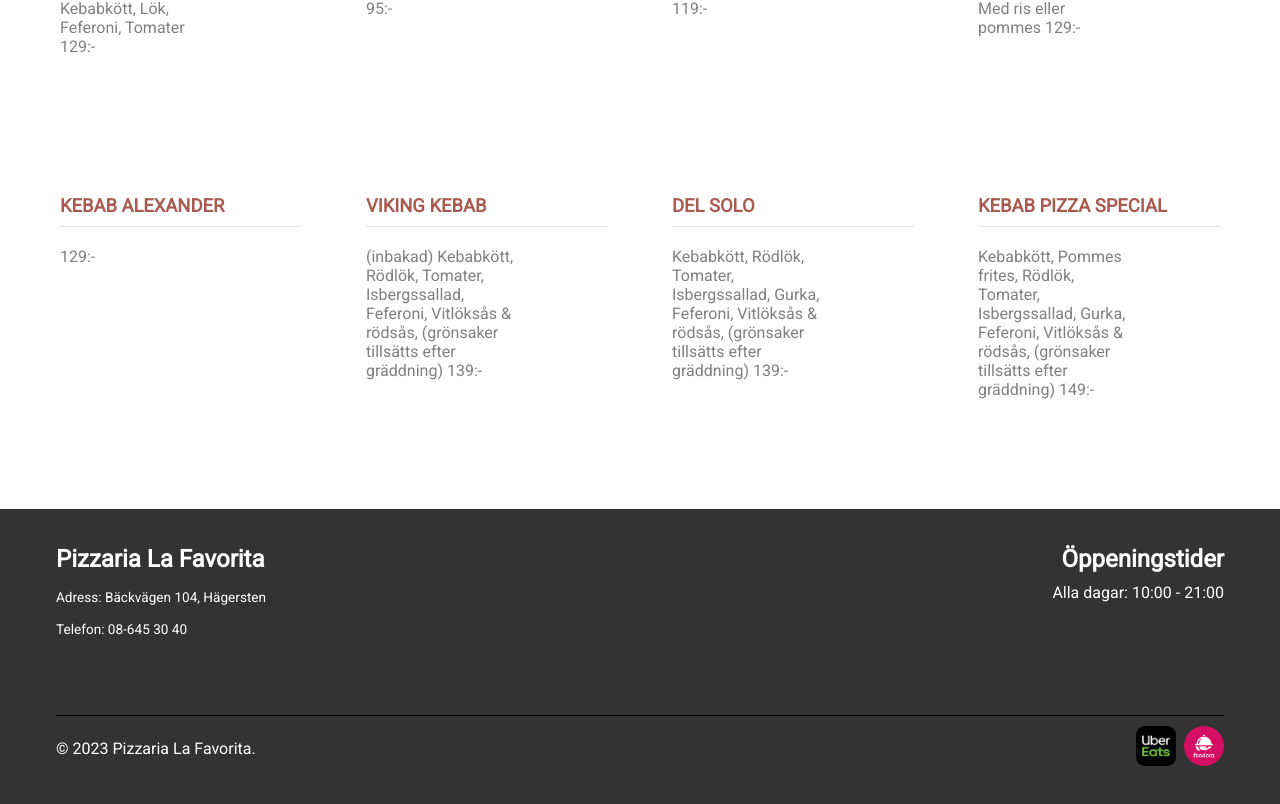
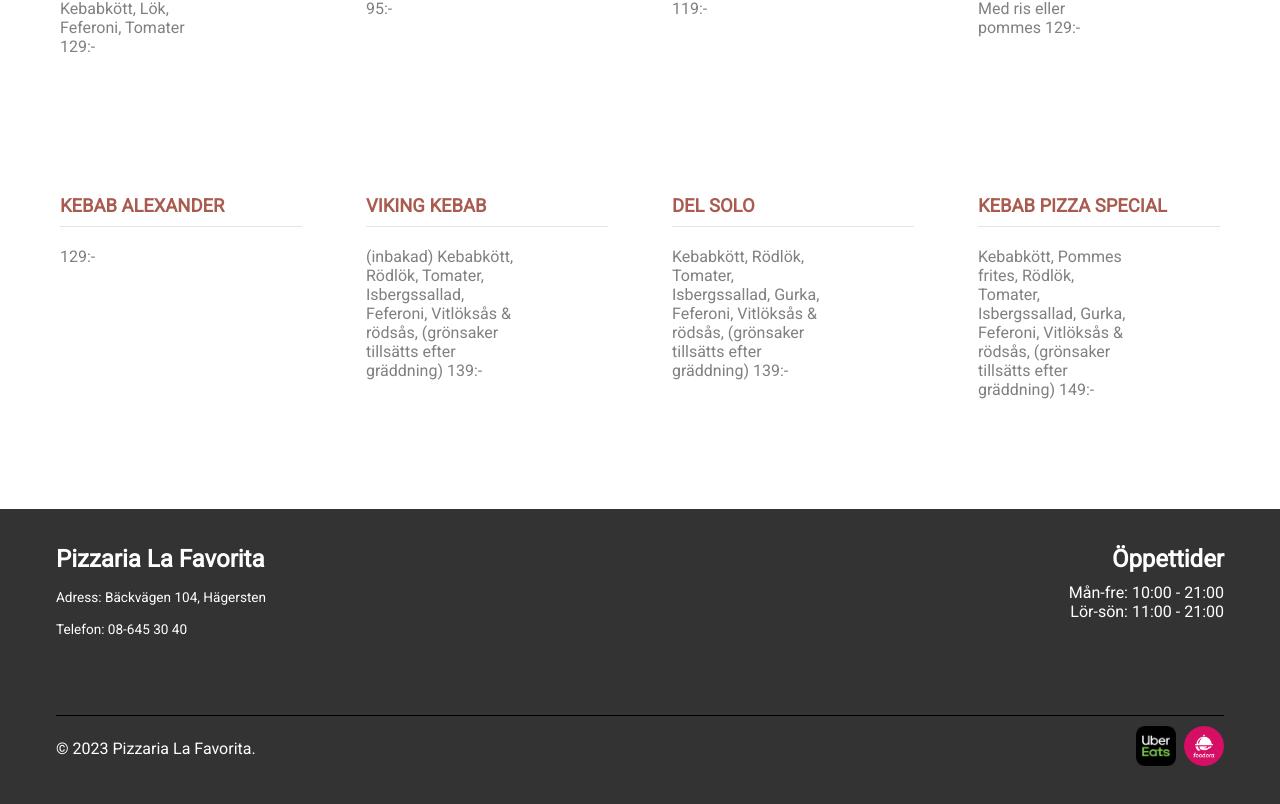
Before and after one commit to Haco11/pizzaria-la-favorita, a React (Vite) app: page / in a window 1280 px wide. Shown: the part 7895-8699 px from the top of the page. Built offline with nearby package versions, Linux system fonts and the light colour scheme.

Commit message:
Adding right open times

```diff
--- a/src/components/Footer/Footer.tsx
+++ b/src/components/Footer/Footer.tsx
@@ -15,8 +15,9 @@ const Footer = () => {
 
         <div className="right">
           <div className="opening-hours">
-            <h4>Öppeningstider</h4>
-            <p>Alla dagar: 10:00 - 21:00</p>
+            <h4>Öppettider</h4>
+            <p>Mån-fre: 10:00 - 21:00</p>
+            <p>Lör-sön: 11:00 - 21:00</p>
           </div>
         </div>
       </div>
```
